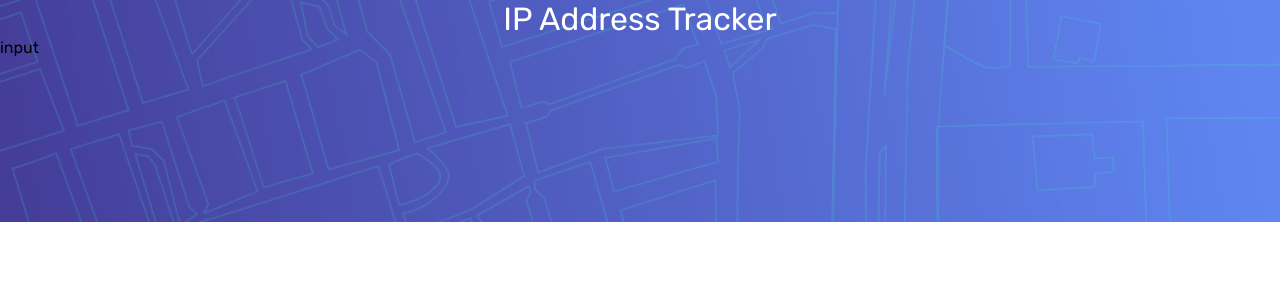
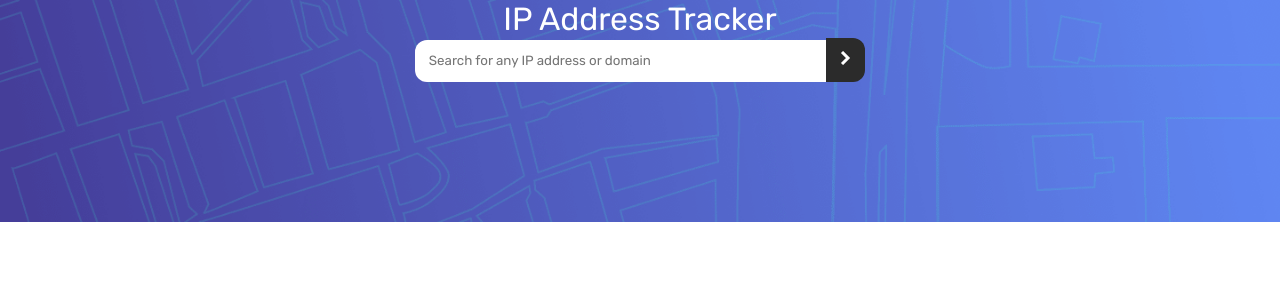
Before and after one commit to manananand11/ip_tracker, a React (Create React App) app: page / in a window 1280 px wide. Shown: the top 300 px of the page. Built offline with nearby package versions, Linux system fonts and the light colour scheme.

Commit message:
input component updated

```diff
--- a/src/components/input/Input.jsx
+++ b/src/components/input/Input.jsx
@@ -2,8 +2,11 @@ import "./input.css"
 
 export default function Input() {
     return (
-        <div>
-            input
+        <div className="inputContainer">
+            <input placeholder="Search for any IP address or domain" className="ipInput" />
+            <button className="inputButton">
+                <img src="/assets/icons/icon-arrow.svg" alt="" />
+            </button>
         </div>
     )
 }
--- a/src/components/input/input.css
+++ b/src/components/input/input.css
@@ -0,0 +1,27 @@
+.inputContainer{
+    text-align: center;
+}
+.ipInput{
+    width: 30%;
+    border-radius: 0.75rem 0 0 0.75rem;
+    align-items: center;
+    padding: 1em;
+    border: none;
+}
+.ipInput:hover{
+    cursor: pointer;
+}
+.ipInput:focus{
+    outline: none;
+}
+.inputButton{
+    background-color: hsl(0, 0%, 17%);
+    width: 3%;
+    padding: 1em;
+    border: none;
+    border-radius: 0 0.75rem 0.75rem 0;
+}
+.inputButton:hover {
+    background-color: hsl(0, 0%, 59%);
+    cursor: pointer;
+}
```
Also changed, not shown: public/assets/icons/icon-arrow.svg (added), public/assets/icons/icon-location.svg (added).
